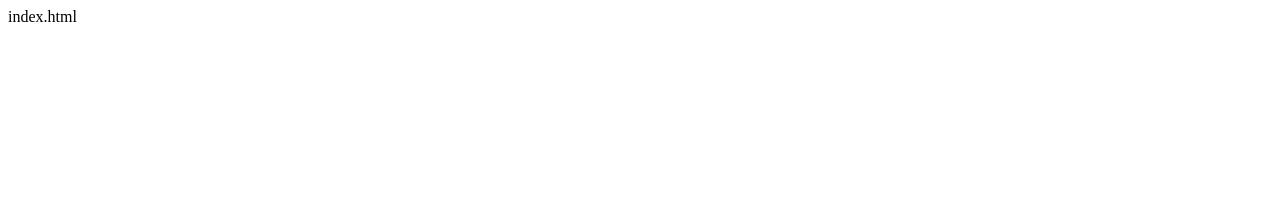
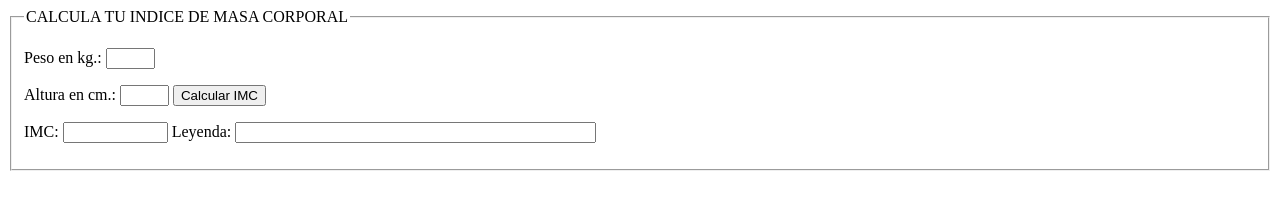
Before and after one commit to rositadiazgalaz/calculadora-imc, a plain HTML site: page index.html in a window 1280 px wide. Drawn offline with Linux system fonts and the light colour scheme.

Commit message:
creando form en html

```diff
--- a/assets/js/main.js
+++ /dev/null
@@ -1 +0,0 @@
-main.js
--- a/index.html
+++ b/index.html
@@ -1 +1,38 @@
-index.html
+<!DOCTYPE html>
+<html lang="en">
+<head>
+	<meta charset="UTF-8">
+	<title>Indice de Masa Corporal</title>
+	<script type="text/javascript" src="assets/js/main.js"></script>
+</head>
+<body>
+	<!-- creamoas un formulario-->
+	<form name="f1" id="f1" action="">
+	<!-- agrupamos elementos dentro de una forma con fieldset-->
+		<fieldset>
+		<!-- asignamos un nombre al marco con legend-->
+		<legend>CALCULA TU INDICE DE MASA CORPORAL</legend>
+			<p>Peso en kg.:
+				<!-- se define el input "caja" donde introducir el dato del peso -->
+				<input type="text" name="peso" id="peso" size="3" maxlength="4">
+			</p>
+			<p>Altura en cm.:
+				<!-- caja donde van los datos de altura -->
+				<input type="text" name="altura" id="altura" size="3" maxlength="3">
+				<!--definimos un boton que llamara a la funcion que calcula imc-->
+				<input type="button" value="Calcular IMC" onclick="calculaIMC()">
+			</p>
+			<p>IMC:
+				<!--se define una caja donde la funcion va a devolver el valor calculado-->
+				<input type="text" name="imc" size="10" maxlength="15">
+			Leyenda:
+				<!--se define una caja donde la funcion escribira un comentario segun corresponda-->
+				<input type="text" name="leyenda" id="leyenda" size="42">
+			</p>
+
+		</fieldset>
+
+	</form>
+
+</body>
+</html>
```
